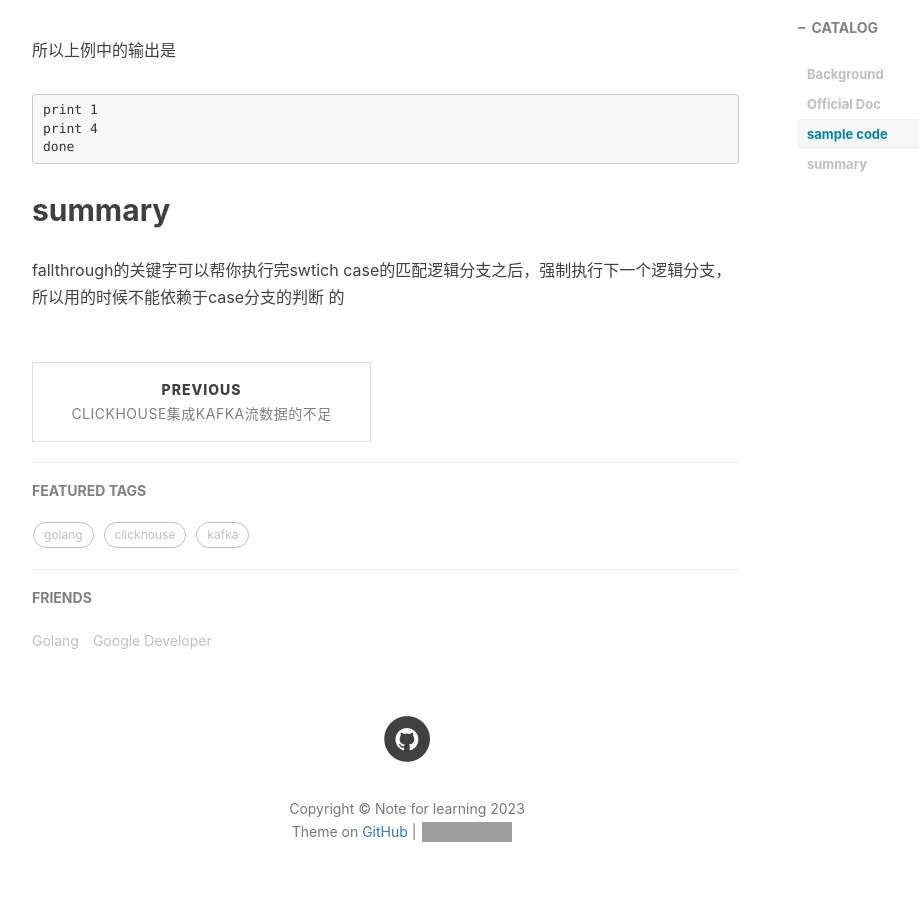
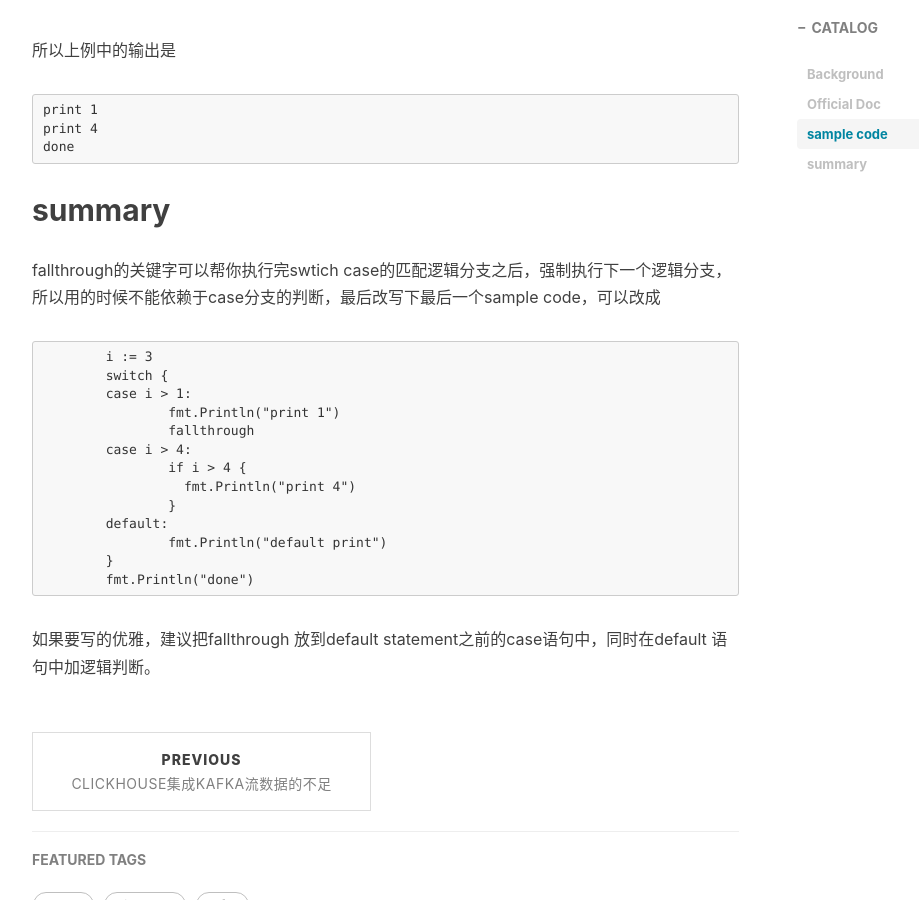
Before and after one commit to KerryLeung/blogs, a Jekyll site: the page built from _posts/2023-02-07-golang-fallthrough.md, in a window 1280 px wide and 900 px high, scrolled down 1602 px. Shown: the whole window, without its empty margins (233-1152 px from the left). Built offline with Jekyll 4.4.1, drawn with Linux system fonts in a browser that asks for light colours; nearby versions of some CDN libraries; comment, search, counter and statistics services are not loaded; grey boxes are pictures that could not be loaded.

Commit message:
Update 2023-02-07-golang-fallthrough.md

````diff
--- a/_posts/2023-02-07-golang-fallthrough.md
+++ b/_posts/2023-02-07-golang-fallthrough.md
@@ -63,5 +63,20 @@ done
 ```
 
 ## summary
-fallthrough的关键字可以帮你执行完swtich case的匹配逻辑分支之后，强制执行下一个逻辑分支，所以用的时候不能依赖于case分支的判断
-的
+fallthrough的关键字可以帮你执行完swtich case的匹配逻辑分支之后，强制执行下一个逻辑分支，所以用的时候不能依赖于case分支的判断，最后改写下最后一个sample code，可以改成
+```
+	i := 3
+	switch {
+	case i > 1:
+		fmt.Println("print 1")
+		fallthrough
+	case i > 4:
+	        if i > 4 {
+		  fmt.Println("print 4")
+	        }
+	default:
+		fmt.Println("default print")
+	}
+	fmt.Println("done")
+```
+如果要写的优雅，建议把fallthrough 放到default statement之前的case语句中，同时在default 语句中加逻辑判断。
````
